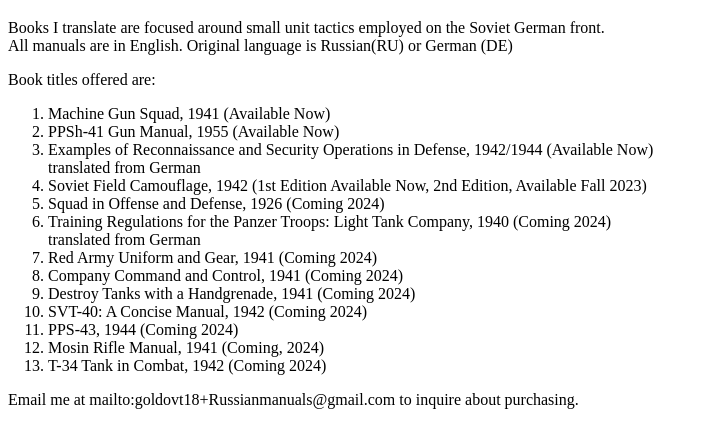
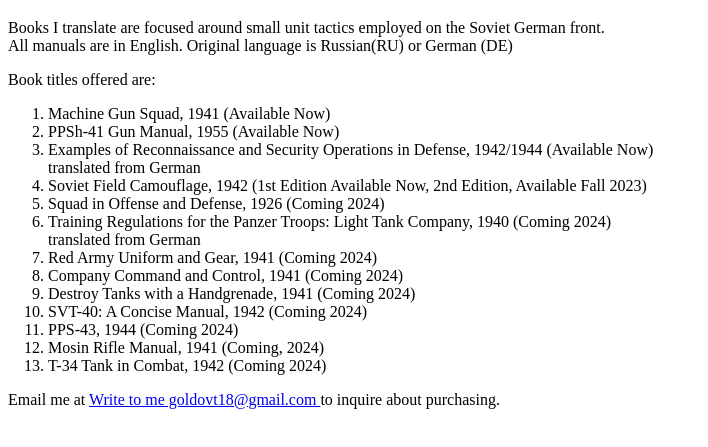
Before and after one commit to russianmanuals/russianmanuals, a plain HTML site: page index.html in a window 1280 px wide. Shown: the part 61-508 px from the top of the page, without its empty margins (0-708 px from the left). Drawn offline with Linux system fonts and the light colour scheme.

Commit message:
email update

```diff
--- a/index.html
+++ b/index.html
@@ -30,7 +30,9 @@
         <li>T-34 Tank in Combat, 1942 (Coming 2024)</li>
       </ol>
 
-       <p> Email me at mailto:goldovt18+Russianmanuals@gmail.com to inquire about purchasing.</p>
+       <p> Email me at <a href="mailto:goldovt18+Russianmanuals@gmail.com subject:Hi from github bookstore, and am interested in the following books:">
+                                    Write to me goldovt18@gmail.com
+                                </a> to inquire about purchasing.</p>
 
    </body>
 </html>
```
